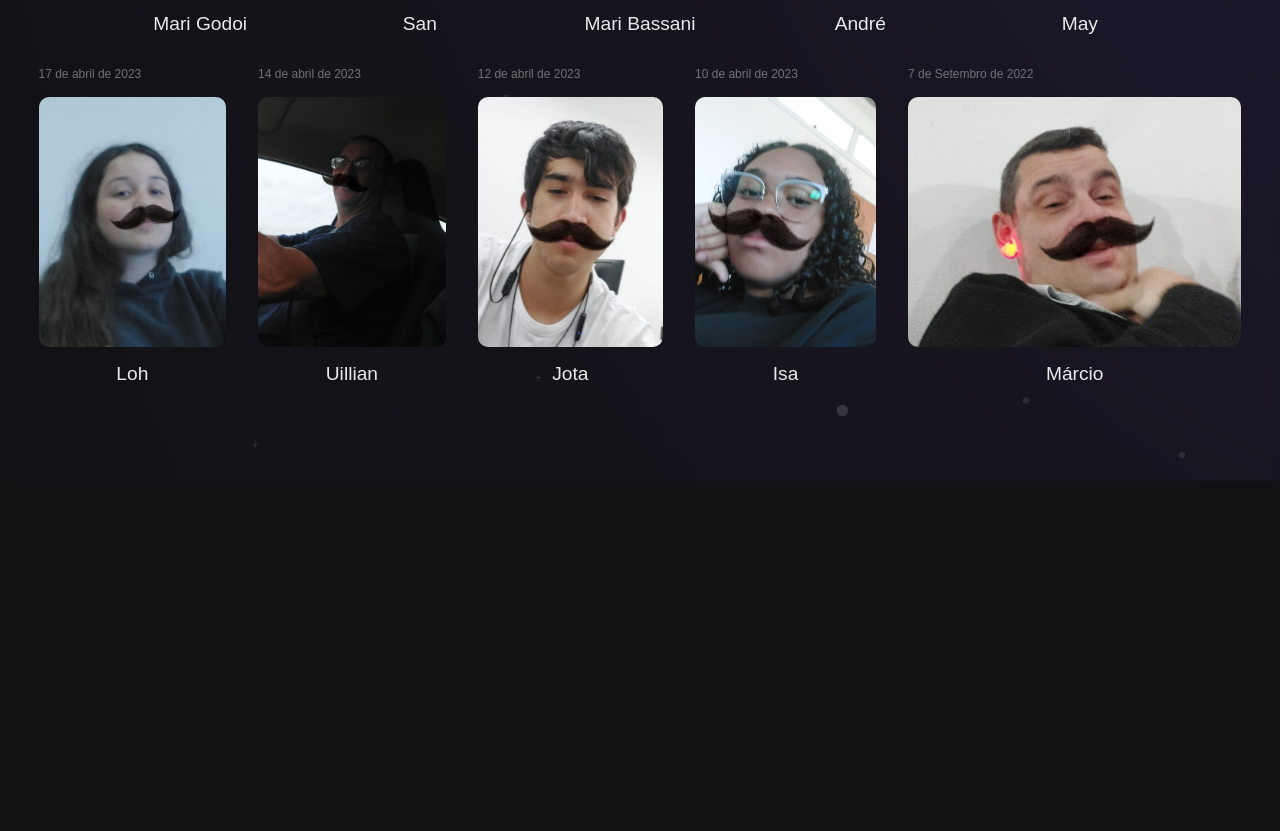
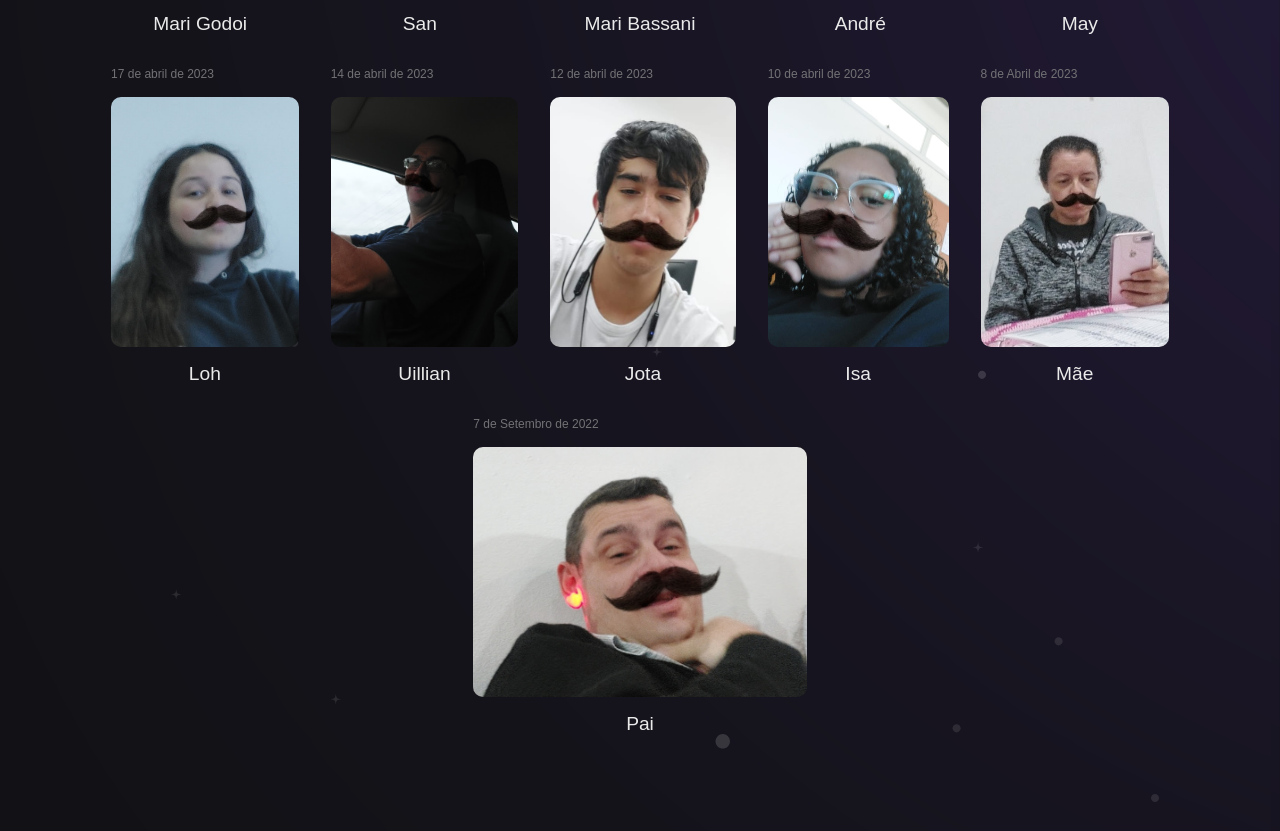
Before and after one commit to andreRessude/projetoGaleria, a plain HTML site: page pg2.html in a window 1280 px wide. Shown: the part 798-1629 px from the top of the page. Before the commit the page ends 1279 px from the top, so only its background shows below. Drawn offline with Linux system fonts and the light colour scheme.

Commit message:
add mae to bigodudos

```diff
--- a/pg2.html
+++ b/pg2.html
@@ -85,9 +85,14 @@
         <p>Isa</p>
       </article>
       <article>
+        <small>8 de Abril de 2023</small>
+        <img src="./assets/Bigodudos/mae-8abr.jpg" alt="Paty">
+        <p>Mãe</p>
+      </article>
+      <article>
         <small>7 de Setembro de 2022</small>
         <img src="./assets/Bigodudos/marcio-7set22.jpg" alt="Marcio">
-        <p>Márcio</p>
+        <p>Pai</p>
       </article>
     </section>
   </div>
```
Also changed, not shown: assets/Bigodudos/mae-8abr.jpg (added).
